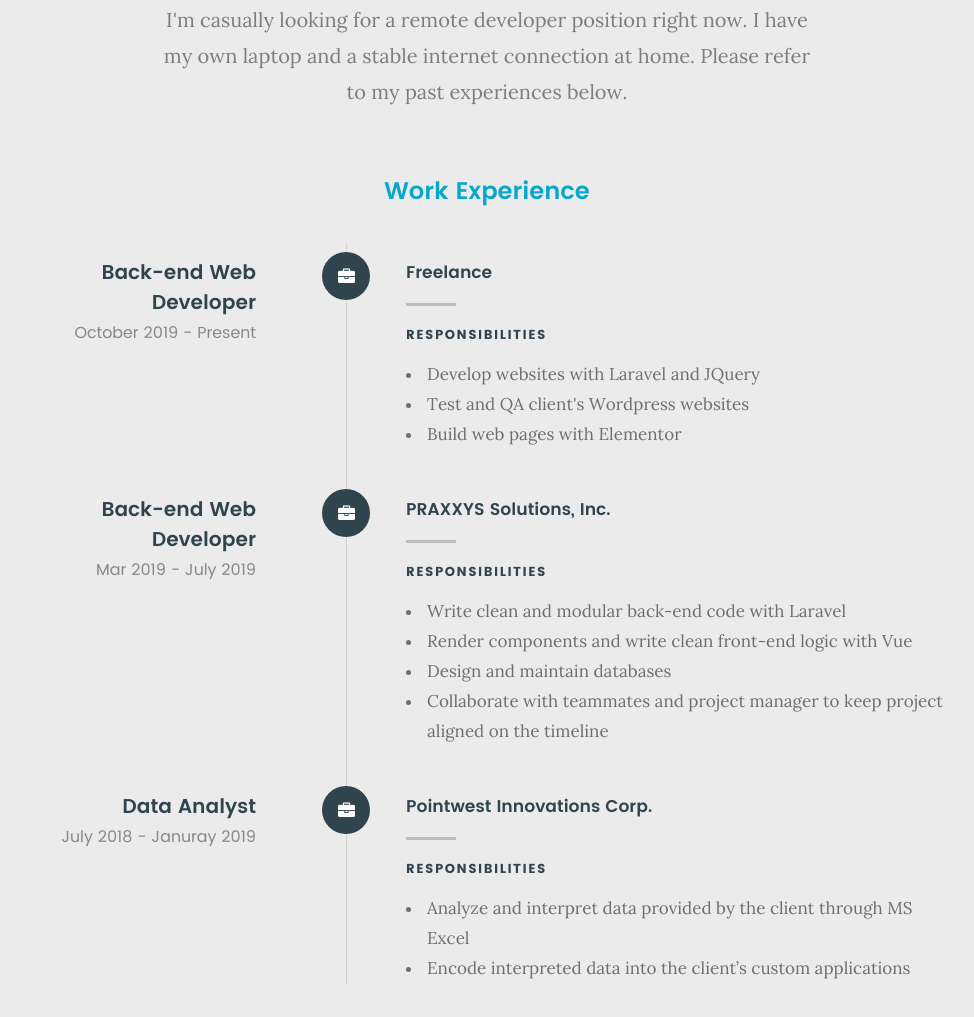
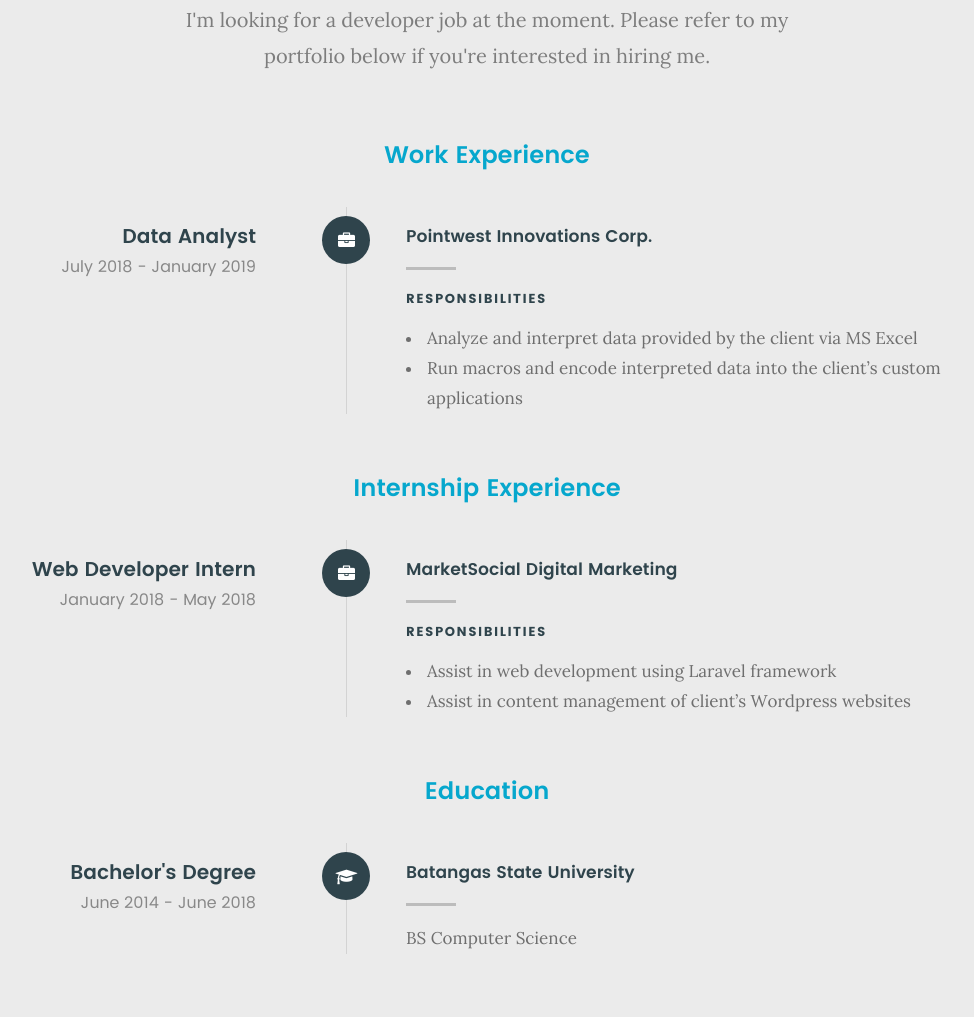
Before and after one commit to mgdelarama28/michaelgeofreydelarama, a plain HTML site: page index.html in a window 1280 px wide. Shown: the part 2300-3317 px from the top of the page, without its empty margins (153-1127 px from the left). Drawn offline with Linux system fonts and the light colour scheme; files whose address does not match are found by name.

Commit message:
Portfolio updates

```diff
--- a/index.html
+++ b/index.html
@@ -128,38 +128,38 @@
 
 				<ul class="skill-bars">
 					<li>
-						<div class="progress percent75"></div>
+						<div class="progress percent80"></div>
+						<strong>HTML & CSS</strong>
+					</li>
+
+					<li>
+						<div class="progress percent60"></div>
 						<strong>PHP</strong>
 					</li>
 
 					<li>
-						<div class="progress percent75"></div>
+						<div class="progress percent60"></div>
 						<strong>Javascript</strong>
 					</li>
 
 					<li>
-						<div class="progress percent75"></div>
+						<div class="progress percent60"></div>
 						<strong>Laravel</strong>
 					</li>
 
 					<li>
-						<div class="progress percent75"></div>
+						<div class="progress percent60"></div>
 						<strong>Vue.js</strong>
 					</li>
 
 					<li>
-						<div class="progress percent70"></div>
+						<div class="progress percent60"></div>
 						<strong>JQuery</strong>
 					</li>
 
 					<li>
-						<div class="progress percent70"></div>
-						<strong>SQL/MySQL</strong>
-					</li>
-
-					<li>
-						<div class="progress percent75"></div>
-						<strong>Git</strong>
+						<div class="progress percent80"></div>
+						<strong>Content Management</strong>
 					</li>
 				</ul> <!-- /skill-bars -->
 			</div>
@@ -183,7 +183,7 @@
 				<h1>More of my credentials.</h1>
 
 				<p class="lead">
-					I'm casually looking for a remote developer position right now. I have my own laptop and a stable internet connection at home. Please refer to my past experiences below.
+					I'm looking for a developer job at the moment. Please refer to my portfolio below if you're interested in hiring me.
 				</p>
 			</div>
    		</div> <!-- /section-intro-->
@@ -201,56 +201,8 @@
 						</div>
 
 						<div class="timeline-header">
-							<h3>Back-end Web Developer</h3>
-							<p>October 2019 - Present</p>
-						</div>
-
-						<div class="timeline-content">
-							<h4>Freelance</h4>
-
-							<h6>Responsibilities</h6>
-
-							<ul>
-								<li>Develop websites with Laravel and JQuery</li>
-								<li>Test and QA client's Wordpress websites</li>
-								<li>Build web pages with Elementor</li>
-							</ul>
-						</div>
-
-					</div> <!-- /timeline-block -->
-
-					<div class="timeline-block">
-						<div class="timeline-ico">
-							<i class="fa fa-briefcase"></i>
-						</div>
-
-						<div class="timeline-header">
-							<h3>Back-end Web Developer</h3>
-							<p>Mar 2019 - July 2019</p>
-						</div>
-
-						<div class="timeline-content">
-							<h4>PRAXXYS Solutions, Inc.</h4>
-
-							<h6>Responsibilities</h6>
-
-							<ul>
-								<li>Write clean and modular back-end code with Laravel</li>
-								<li>Render components and write clean front-end logic with Vue</li>
-								<li>Design and maintain databases</li>
-								<li>Collaborate with teammates and project manager to keep project aligned on the timeline</li>
-							</ul>
-						</div>
-					</div> <!-- /timeline-block -->
-
-					<div class="timeline-block">
-						<div class="timeline-ico">
-							<i class="fa fa-briefcase"></i>
-						</div>
-
-						<div class="timeline-header">
 							<h3>Data Analyst</h3>
-							<p>July 2018 - Januray 2019</p>
+							<p>July 2018 - January 2019</p>
 						</div>
 
 						<div class="timeline-content">
@@ -259,8 +211,40 @@
 							<h6>Responsibilities</h6>
 
 							<ul>
-								<li>Analyze and interpret data provided by the client through MS Excel</li>
-								<li>Encode interpreted data into the client’s custom applications</li>
+								<li>Analyze and interpret data provided by the client via MS Excel</li>
+								<li>Run macros and encode interpreted data into the client’s custom applications</li>
+							</ul>
+						</div>
+					</div> <!-- /timeline-block -->
+				</div> <!-- /timeline-wrap -->
+			</div> <!-- /col-twelve -->
+		</div> <!-- /resume-timeline -->
+
+		<div class="row resume-timeline">
+			<div class="col-twelve resume-header">
+				<h2>Internship Experience</h2>
+			</div> <!-- /resume-header -->
+
+			<div class="col-twelve">
+				<div class="timeline-wrap">
+					<div class="timeline-block">
+						<div class="timeline-ico">
+							<i class="fa fa-briefcase"></i>
+						</div>
+
+						<div class="timeline-header">
+							<h3>Web Developer Intern</h3>
+							<p>January 2018 - May 2018</p>
+						</div>
+
+						<div class="timeline-content">
+							<h4>MarketSocial Digital Marketing</h4>
+
+							<h6>Responsibilities</h6>
+
+							<ul>
+								<li>Assist in web development using Laravel framework</li>
+								<li>Assist in content management of client’s Wordpress websites</li>
 							</ul>
 						</div>
 					</div> <!-- /timeline-block -->
@@ -307,7 +291,7 @@
 				<h1>Check out some of my projects.</h1>
 
 				<p class="lead">
-					Please note that these projects are not commissioned by anyone and I developed them during my free time. I did not include any project from my previous company/ies because they are confidential.
+					Please note that these projects are not commissioned by anyone and I developed them during my free time.
 				</p>
 			</div>
 		</div> <!-- /section-intro-->
```
